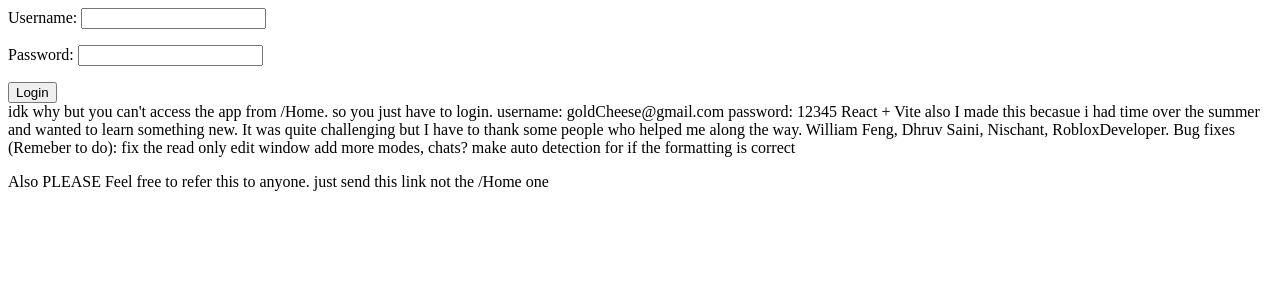
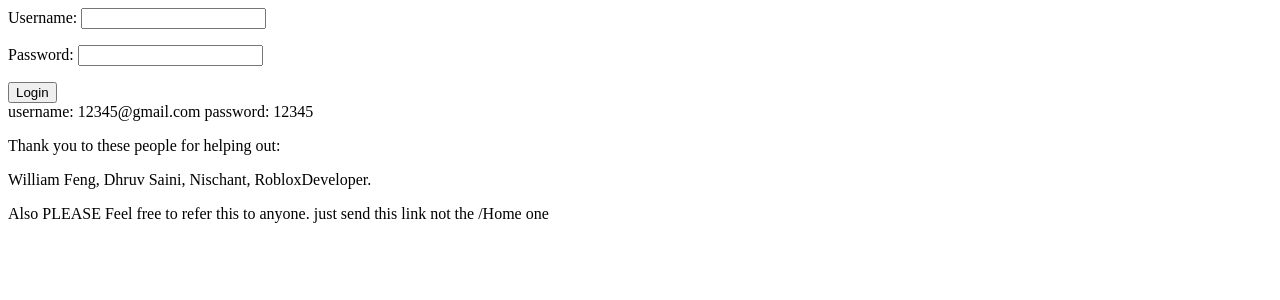
Before and after one commit to brianh27/AI-STUDY-TOOLS, a React (Vite) app: page / in a window 1280 px wide. Shown: the top 300 px of the page. Built offline with nearby package versions, Linux system fonts and the light colour scheme.

Commit message:
Update login.jsx

```diff
--- a/src/login.jsx
+++ b/src/login.jsx
@@ -37,20 +37,13 @@ const Login=()=>{
               <button type="submit">Login</button>
 
       </form>
-        idk why but you can't access the app from /Home. so you just have to login.
-        username: goldCheese@gmail.com
+        username: 12345@gmail.com
         password: 12345
 
-        React + Vite
 
-        also I made this becasue i had time over the summer and wanted to learn something new.
-        It was quite challenging but I have to thank some people who helped me along the way.
-        William Feng, Dhruv Saini, Nischant, RobloxDeveloper.
+        <p>Thank you to these people for helping out:</p>
+        <p>William Feng, Dhruv Saini, Nischant, RobloxDeveloper.</p>
 
-        Bug fixes (Remeber to do):
-        fix the read only edit window
-        add more modes, chats?
-        make auto detection for if the formatting is correct
         <p>Also PLEASE Feel free to refer this to anyone. just send this link not the /Home one</p>
 
     </div>
```
